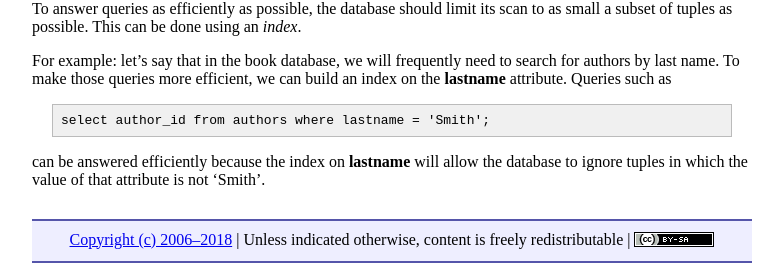
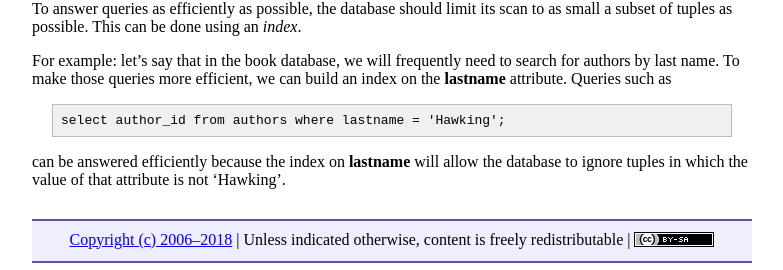
Before and after one commit to ycpcs/cs320-spring2018, a Jekyll site: the page built from lectures/lecture13.md, in a window 1280 px wide and 900 px high, scrolled down 2845 px. Shown: the part 627-897 px from the top of the window, without its empty margins (248-1031 px from the left). Built offline with Jekyll 4.4.1, drawn with Linux system fonts in a browser that asks for light colours; some of the changed text lies outside the part shown.

Commit message:
minor edits

```diff
--- a/lectures/lecture13.md
+++ b/lectures/lecture13.md
@@ -144,6 +144,6 @@ To answer queries as efficiently as possible, the database should limit its scan
 
 For example: let's say that in the book database, we will frequently need to search for authors by last name. To make those queries more efficient, we can build an index on the **lastname** attribute. Queries such as
 
-    select author_id from authors where lastname = 'Smith';
+    select author_id from authors where lastname = 'Hawking';
 
-can be answered efficiently because the index on **lastname** will allow the database to ignore tuples in which the value of that attribute is not 'Smith'.
+can be answered efficiently because the index on **lastname** will allow the database to ignore tuples in which the value of that attribute is not 'Hawking'.
```
Also changed, not shown: other parts of lectures/lecture13.md (+1 -1 lines).
